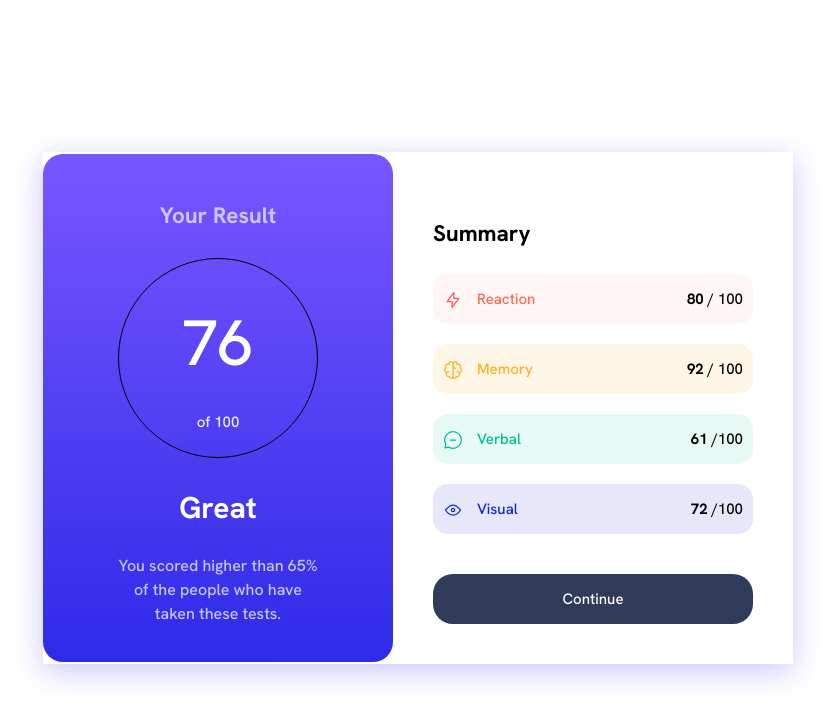
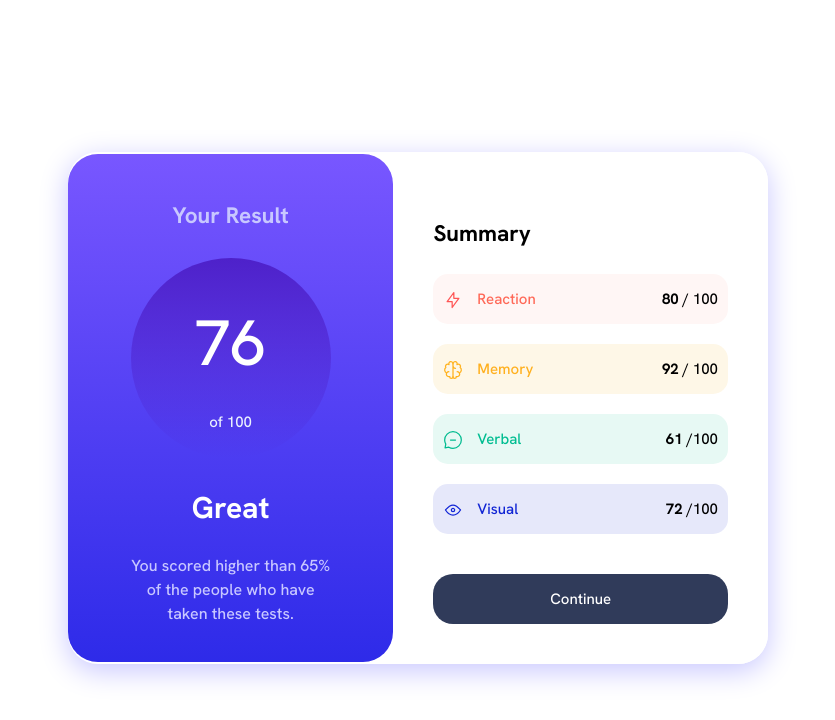
Before and after one commit to IsraelSantizo98/Results-summary-component, a plain HTML site: page index.html in a window 1280 px wide. Shown: the whole page, without its empty margins (230-1065 px from the left). Drawn offline with Linux system fonts and the light colour scheme.

Commit message:
Se corrige sintaxis en clase number-result y se quita clase border

```diff
--- a/css/style.css
+++ b/css/style.css
@@ -81,9 +81,11 @@ body{
 }
 .container{
     box-shadow: var(--lightLavender) 0px 7px 29px 0px;
+    border-radius: 3rem;
+    max-width: 70rem;
 }
 .container-result{
-    border-radius: 2rem;
+    border-radius: 3rem;
     padding: 2rem;
     background: linear-gradient( var(--lightSlateBlue), var(--lightRoyalBlue));
     width: 35rem;
@@ -92,7 +94,7 @@ body{
     color: var(--white);
     text-align: center;
     border-radius: 100%;
-    background: linear-gradient (var(--persianBlue), var(--violetBlue));
+    background: linear-gradient(var(--violetBlue), var(--persianBlue));
     flex-direction: column;
     width: 20rem;
     height: 20rem;
@@ -117,6 +119,7 @@ body{
     background-color: var(--white);
     width: 40rem;
     padding: 4rem;
+    border-radius: 3rem;
 }
 .summary img{
     display: inline;
--- a/index.html
+++ b/index.html
@@ -13,7 +13,7 @@
     <div class="title-result">
       <h2 class="c-lightLavender text-align-center">Your Result</h2>
     </div>
-    <div class="number-result d-flex border">
+    <div class="number-result d-flex">
       <p class="c-white">76</p>
       <span class="c-paleBlue">of 100</span>
     </div>
```
